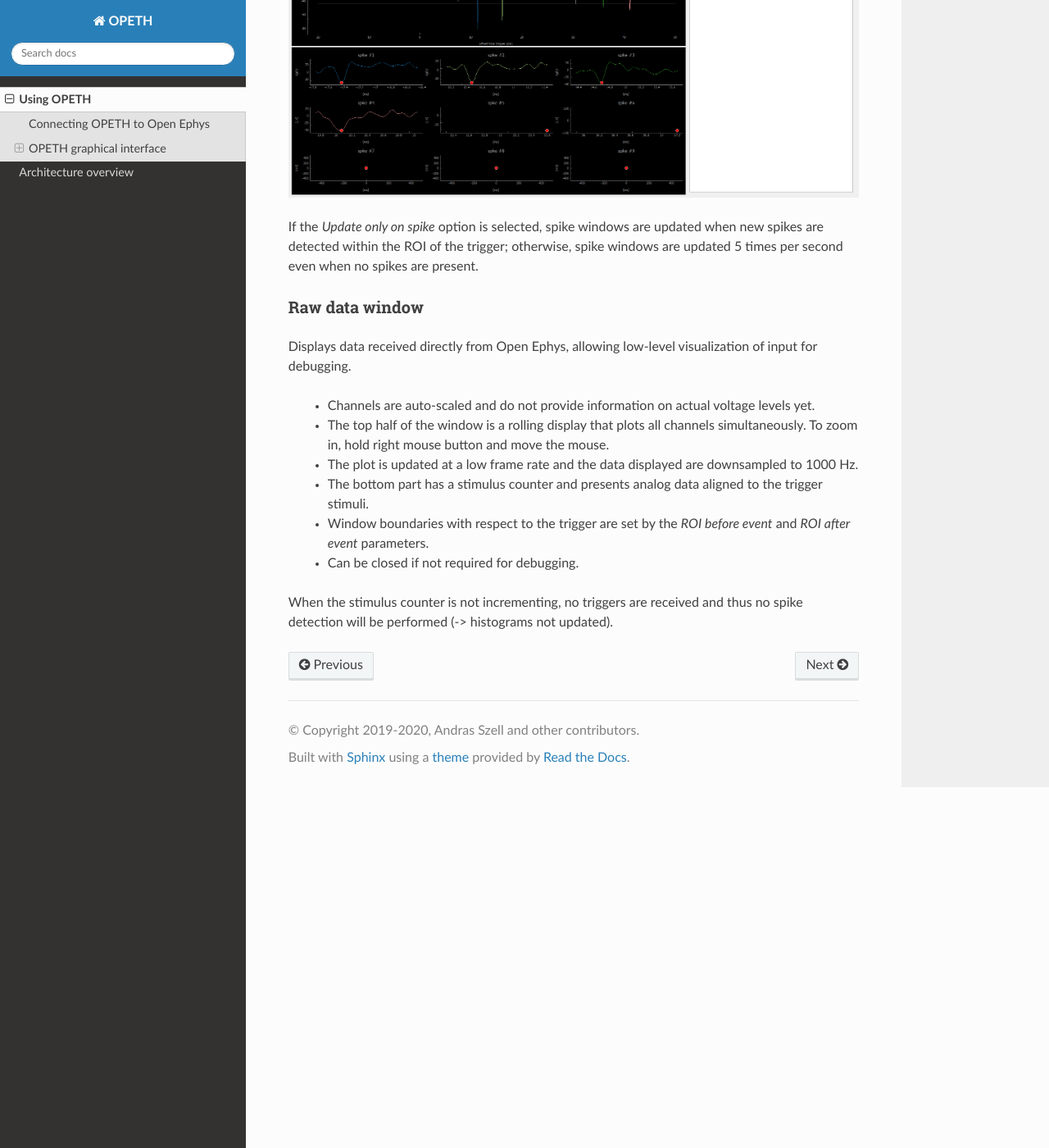
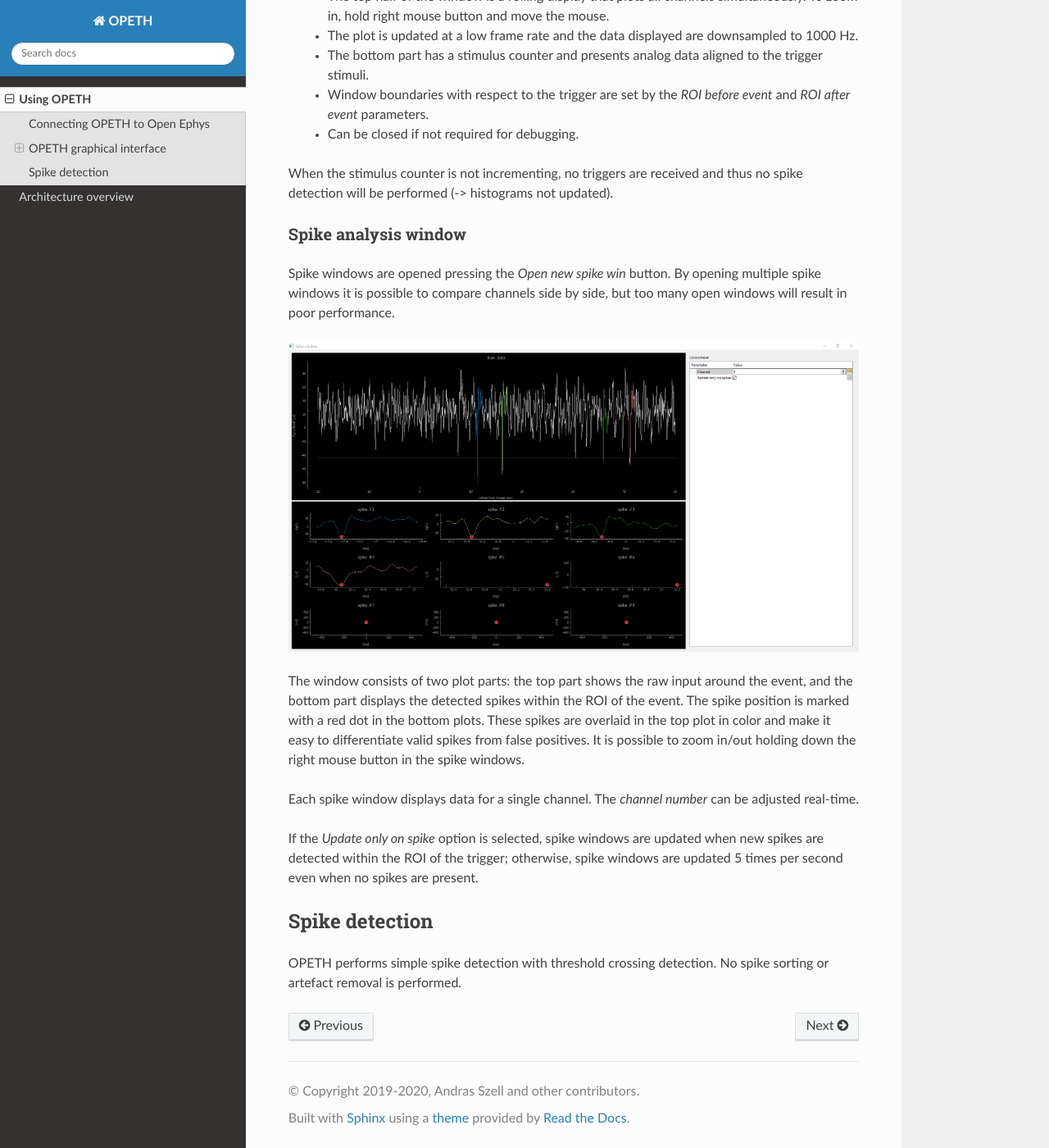
Before and after one commit to hangyabalazs/opeth, a Sphinx documentation site: the page built from docs/source/user_manual.rst, in a window 1280 px wide and 1400 px high, scrolled down 3899 px. Shown: the whole window at 82% size. Built offline with Sphinx 7.4.7 and the Read the Docs theme 2.0.0, drawn with Linux system fonts in a browser that asks for light colours; pages that are not in the unit, such as notebooks, are missing from menus; some of the changed text lies outside the part shown.

Commit message:
Spike window and config files documented.

```diff
--- a/docs/source/architecture.rst
+++ b/docs/source/architecture.rst
@@ -85,3 +85,9 @@ intensive.
 Logging
 ^^^^^^^
 Log files are created automatically.
+
+Configuration
+^^^^^^^^^^^^^
+Last used configuration file name is stored in the file ``lastini.conf``.
+Configurations are stored in the ini file format, and parsed by the
+`configparser <https://docs.python.org/3/library/configparser.html>`_ module.
--- a/docs/source/user_manual.rst
+++ b/docs/source/user_manual.rst
@@ -28,6 +28,8 @@ OPETH connects to the local data and event ports of the ZMQ plugin. It is
 possible to run multiple OPETH instances with different settings
 simultaneously. (Connecting over the network could also be possible but not
 implemented in the GUI currently.)
+
+It is recommended to have Open Ephys set up and started before running OPETH.
 
 OPETH graphical interface
 -------------------------
@@ -69,8 +71,11 @@ Parameter description:
    as for classical tetrode recordings, but can be set from 1 to 8 (for single
    electrodes, stereotrodes etc.) Changing it automatically changes the number
    of histograms displayed.
- * **Disabled channels:** disable channels that are not to be spike-filtered, e.g.
-   noisy or inactive channels. See screenshot for accepted formats.
+ * **Disabled channels:** disable channels that are not to be spike-filtered,
+   e.g. noisy or inactive channels. See screenshot for accepted formats.
+   OPETH automatically disables and hides the extra 3 gyroscope channels of a
+   32 or 64 channel setup if 35/70 channels are detected (if not desired,
+   change behaviour with :attr:`opeth.gui.HIDE_AUX_CHANNELS`).
  * **ROI before/after event:** region of interest around trigger. Only this
    part of the analog data is spike filtered.
  * **Histogram color:**
@@ -106,17 +108,6 @@ Configuration handling buttons:
    experimental project.
  * **Reset:** restore defaults.
 
-Spike analysis window
-^^^^^^^^^^^^^^^^^^^^^
-
-.. image:: images/spike_view.png
-
-
-
-If the *Update only on spike* option is selected, spike windows are updated
-when new spikes are detected within the ROI of the trigger; otherwise, spike
-windows are updated 5 times per second even when no spikes are present.
-
 Raw data window
 ^^^^^^^^^^^^^^^
 
@@ -134,3 +125,32 @@ visualization of input for debugging.
 
 When the stimulus counter is not incrementing, no triggers are received and
 thus no spike detection will be performed (-> histograms not updated).
+
+Spike analysis window
+^^^^^^^^^^^^^^^^^^^^^
+
+Spike windows are opened pressing the *Open new spike win* button. By opening
+multiple spike windows it is possible to compare channels side by side,
+but too many open windows will result in poor performance.
+
+.. image:: images/spike_view.png
+
+The window consists of two plot parts: the top part shows the raw input around
+the event, and the bottom part displays the detected spikes within the ROI of
+the event. The spike position is marked with a red dot in the bottom plots.
+These spikes are overlaid in the top plot in color and make it easy to
+differentiate valid spikes from false positives. It is possible to zoom in/out
+holding down the right mouse button in the spike windows.
+
+Each spike window displays data for a single channel. The *channel
+number* can be adjusted real-time.
+
+If the *Update only on spike* option is selected, spike windows are updated
+when new spikes are detected within the ROI of the trigger; otherwise, spike
+windows are updated 5 times per second even when no spikes are present.
+
+Spike detection
+---------------
+
+OPETH performs simple spike detection with threshold crossing detection. No
+spike sorting or artefact removal is performed.
```
Also changed, not shown: other parts of docs/source/user_manual.rst (+0 -3 lines), 1 other file.
